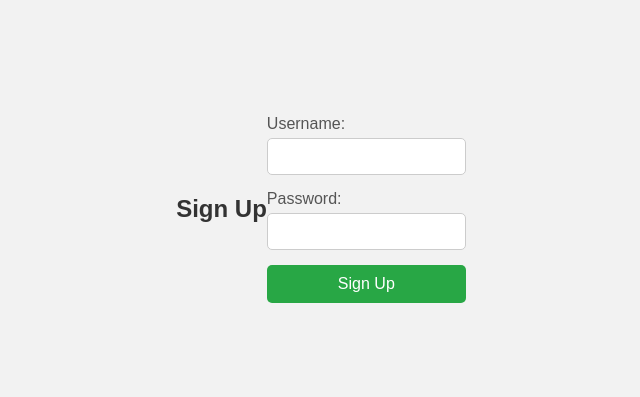
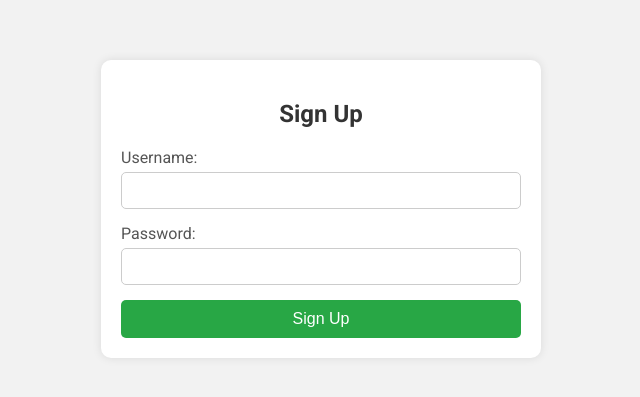
Before and after one commit to inaziooteroasu/Challenge-Mencion-Dual-HP, a React (Create React App) app in the folder social-service/social-service-frontend/: page / in a window 1280 px wide. Shown: the part 191-588 px from the top of the page, without its empty margins (319-959 px from the left). Built offline with nearby package versions, Linux system fonts and the light colour scheme.

Commit message:
signup with css

```diff
--- /dev/null
+++ b/social-service/social-service-frontend/src/Signup.css
@@ -0,0 +1,60 @@
+@import url('https://fonts.googleapis.com/css2?family=Roboto:wght@400;700&display=swap');
+
+.container {
+  font-family: 'Roboto', sans-serif;
+  background-color: #f2f2f2;
+  display: flex;
+  justify-content: center;
+  align-items: center;
+  height: 100vh;
+  margin: 0;
+}
+
+.formContainer {
+  background-color: #fff;
+  padding: 20px;
+  border-radius: 10px;
+  box-shadow: 0 0 10px rgba(0, 0, 0, 0.1);
+  max-width: 400px;
+  width: 100%;
+}
+
+.heading {
+  margin-bottom: 20px;
+  color: #333;
+  text-align: center; /* Singup centrar */
+
+}
+
+.formGroup {
+  margin-bottom: 15px;
+}
+
+.label {
+  display: block;
+  margin-bottom: 5px;
+  color: #555;
+}
+
+.input {
+  width: 100%;
+  padding: 10px;
+  border: 1px solid #ccc;
+  border-radius: 5px;
+  box-sizing: border-box;
+}
+
+.button {
+  width: 100%;
+  padding: 10px;
+  background-color: #28a745;
+  color: white;
+  border: none;
+  border-radius: 5px;
+  cursor: pointer;
+  font-size: 16px;
+}
+
+.button:hover {
+  background-color: #218838;
+}
--- a/social-service/social-service-frontend/src/Signup.js
+++ b/social-service/social-service-frontend/src/Signup.js
@@ -1,5 +1,6 @@
 import React, { useState } from 'react';
 import axios from 'axios';
+import './Signup.css'; // Importa el archivo CSS
 
 const Signup = () => {
   const [username, setUsername] = useState('');
@@ -15,83 +16,35 @@ const Signup = () => {
       alert('Error: ' + error.response.data);
     }
   };
-  const styles = {
-    container: {
-      fontFamily: 'Arial, sans-serif',
-      backgroundColor: '#f2f2f2',
-      display: 'flex',
-      justifyContent: 'center',
-      alignItems: 'center',
-      height: '100vh',
-      margin: 0,
-    },
-    formContainer: {
-      backgroundColor: '#fff',
-      padding: '20px',
-      borderRadius: '10px',
-      boxShadow: '0 0 10px rgba(0, 0, 0, 0.1)',
-      maxWidth: '400px',
-      width: '100%',
-    },
-    heading: {
-      marginBottom: '20px',
-      color: '#333',
-    },
-    formGroup: {
-      marginBottom: '15px',
-    },
-    label: {
-      display: 'block',
-      marginBottom: '5px',
-      color: '#555',
-    },
-    input: {
-      width: '100%',
-      padding: '10px',
-      border: '1px solid #ccc',
-      borderRadius: '5px',
-      boxSizing: 'border-box',
-    },
-    button: {
-      width: '100%',
-      padding: '10px',
-      backgroundColor: '#28a745',
-      color: 'white',
-      border: 'none',
-      borderRadius: '5px',
-      cursor: 'pointer',
-      fontSize: '16px',
-    },
-    buttonHover: {
-      backgroundColor: '#218838',
-    },
-  };
+
   return (
-    <div style={styles.container}>
-      <h2 style={styles.heading}>Sign Up</h2>
+    <div className="container">
+      <div className="formContainer">
+        <h2 className="heading">Sign Up</h2>
         <form onSubmit={handleSubmit}>
-        <div style={styles.formGroup}>
-          <label style={styles.label}>Username:</label>
+          <div className="formGroup">
+            <label className="label">Username:</label>
             <input
               type="text"
               value={username}
               onChange={(e) => setUsername(e.target.value)}
               required
-            style={styles.input}
+              className="input"
             />
           </div>
-        <div style={styles.formGroup}>
-          <label style={styles.label}>Password:</label>
+          <div className="formGroup">
+            <label className="label">Password:</label>
             <input
               type="password"
               value={password}
               onChange={(e) => setPassword(e.target.value)}
               required
-            style={styles.input}
+              className="input"
             />
           </div>
-        <button type="submit" style={styles.button}>Sign Up</button>
+          <button type="submit" className="button">Sign Up</button>
         </form>
+      </div>
     </div>
   );
 };
```
Also changed, not shown: 1 other file (tests, documents, lock files or other folders). Lines whose indentation alone changed are shown as unchanged.
